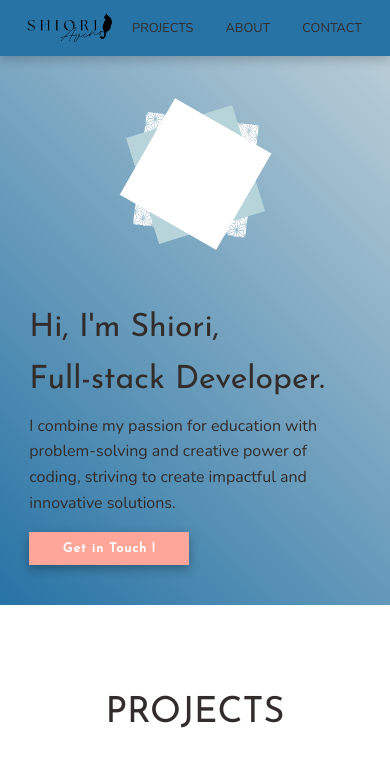
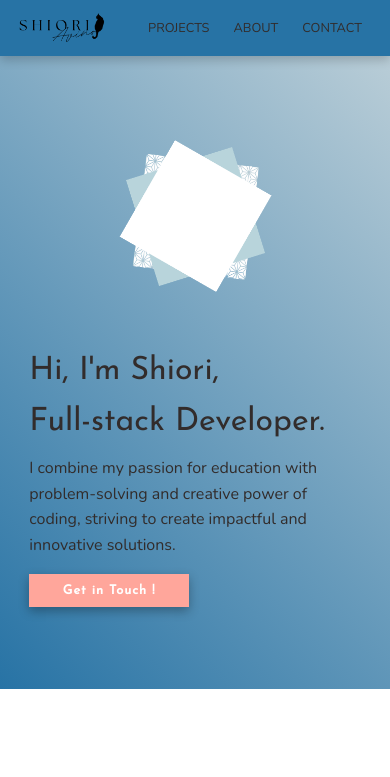
Before and after one commit to CocoTapi/portfolio-nextjs, a Next.js app: page / in a window 390 px wide. Shown: the top 777 px of the page. Built offline with nearby package versions, Linux system fonts and the light colour scheme.

Commit message:
update styling

```diff
--- a/app/page.module.css
+++ b/app/page.module.css
@@ -93,7 +93,7 @@
 
 @media only screen and (max-width: 32.5em) {
   .topSection {
-    height: 65vh;
+    height: 75vh;
   }
 
   .textGroup {
--- a/app/page.tsx
+++ b/app/page.tsx
@@ -16,7 +16,7 @@ export default function HomePage(): JSX.Element {
 
       {/* projects */}
       <section id="projects" className={classes.projectSection}>
-        <h1>Projects</h1>
+        <h1>Latest Projects</h1>
         {projects_data.projects.map((project, index) => (
           <div
             key={project.project_title}
--- a/components/UI/UI-css/small-button.module.css
+++ b/components/UI/UI-css/small-button.module.css
@@ -1,7 +1,7 @@
 .button {
     height: 4rem;
     padding: 0 2rem;
-    border-radius: 10px;
+    border-radius: 2px;
     overflow: hidden;
     border: none;
     display: inline-flex;
--- a/components/main-footer/main-footer.module.css
+++ b/components/main-footer/main-footer.module.css
@@ -180,3 +180,9 @@
         justify-self: end;
     }
 }
+
+@media only screen and (max-width: 32.5em) {
+    .copyright {
+        font-size: 1.3rem;
+    }
+}
--- a/components/main-header/main-header.module.css
+++ b/components/main-header/main-header.module.css
@@ -55,9 +55,15 @@
   color: black;
 }
 
-@media only screen and (max-width: 32.5em) {
+@media only screen and (max-width: 46.25em) {
   .nav {
     margin-right: 0;
-    gap: 1rem;
+    gap: 0;
+  }
+
+  .logoFrame img {
+    width: 270%;
+    padding-top: 1rem;
+    transform: translateX(-1rem);
   }
 }
--- a/components/top/top.module.css
+++ b/components/top/top.module.css
@@ -80,7 +80,7 @@ animation-fill-mode:  backwards;
 
 @media only screen and (max-width: 32.5em) {
     .contentBox {
-        height: 65vh;
+        height: 75vh;
 
         display: flex;
         flex-direction: column-reverse;
--- a/data/data.ts
+++ b/data/data.ts
@@ -204,61 +204,6 @@ export const projects_data: ProjectsData = {
         },
         {
             project_id: 2,
-            project_title: 'Packing Lists',
-            onGoing: false,
-            slug: 'packing-lists',
-            project_url: ``,
-            video: 'task.webm',
-            project_summary: `The Packing List is designed to simplify travel preparation by allowing users to create and manage packing lists for their trips.`,
-            tech_list: ['React', 'JavaScript', 'HTML', 'CSS', 'Tailwind', 'Redux Toolkit'],
-            tech_summary: `I used Redux Toolkit's createApi to manage API endpoints and CRUD operations for trips, luggage, and items.
-                            By implementing tags with type and ID, I prevented unnecessary refetching,
-                             while integrating middleware to handle API calls efficiently.`,
-            project_details: {
-                project_description: `The Packing List is a platform that helps travelers organize their packing needs efficiently.
-                                        Users can create a new trip, add different pieces of luggage under each trip, and list items within each luggage.
-                                        The app allows for easy tracking and updating of items, making it an essential tool for organized travel planning.`,
-                frontend_tech: ['React', 'JavaScript', 'HTML', 'CSS', 'Tailwind', 'Redux Toolkit'],
-                backend_tech: [],
-                tools_tech: ['Git', 'GitHub'],
-                deployment_tech: [],
-                my_roles: `UI/UX design, Frontend Development`,
-                ui_img: '',
-                ui_description: '',
-                frontend_features: [
-                    {
-                        id: 1,
-                        title: `Trip Management`,
-                        paragraph_1: `Users can create, view, and manage multiple trips, each with its unique packing list.`,
-                        paragraph_2: `This feature allows users to organize their travel packing efficiently, ensuring that no trip detail is overlooked.`,
-                    },
-                    {
-                        id: 2,
-                        title: "Efficient Data Invalidation",
-                        paragraph_1: "To optimize data fetching and prevent unnecessary API calls, I implemented tag-based data invalidation using Redux Toolkit's createApi. By using type and id tags, the app invalidates and re-fetches specific entities efficiently.",
-                        paragraph_2: "This feature ensures that only the relevant data that has changed (e.g., a deleted trip) is re-fetched, avoiding unnecessary network requests for data that remains unchanged."
-                    }
-
-                ],
-                challenges: [
-                    {
-                        id: 1,
-                        title: ``,
-                        paragraph_1: ``,
-                        paragraph_2: ``,
-                        paragraph_4: ``
-                    }
-                ],
-                code_samples: {
-                    frontend_url: `https://github.com/CocoTapi/packing-list`,
-                },
-                outcomes_and_improvements: `This project strengthened my understanding of React fundamentals, including building reusable components, managing forms, handling reducers, and integrating API queries using Redux Toolkit.
-                                            It also enhanced my knowledge of CRUD operations.
-                                            Adding drag-and-drop item organization, reminders for essential items, and the ability to share packing lists would improve the user experience.`
-            }
-        },
-        {
-            project_id: 3,
             project_title: 'Calorie Calc App',
             onGoing: true,
             slug: 'calorie-calc',
--- a/package.json
+++ b/package.json
@@ -1,5 +1,5 @@
 {
-  "name": "my-portfolio-website",
+  "name": "portfolio-nextjs",
   "version": "0.1.0",
   "private": true,
   "scripts": {
```
Also changed, not shown: app/[projectSlug]/page.module.css (+16 -47 lines), app/[projectSlug]/page.tsx (+18 -12 lines), components/UI/UI-css/detailCard.module.css (+7 -0 lines), 1 other file (tests, documents, lock files or other folders).
